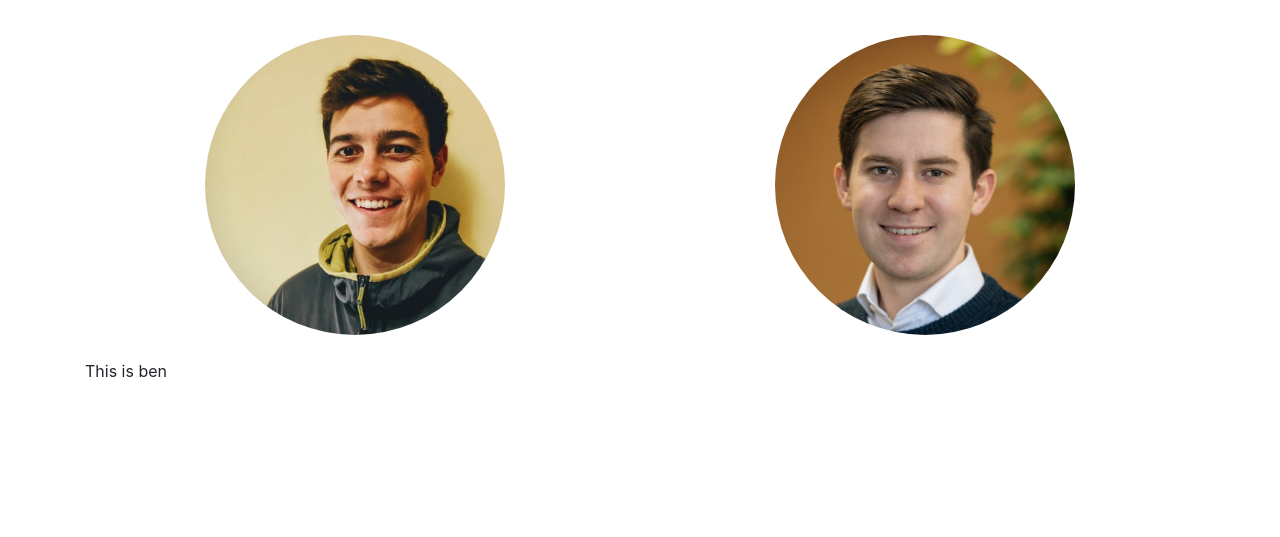
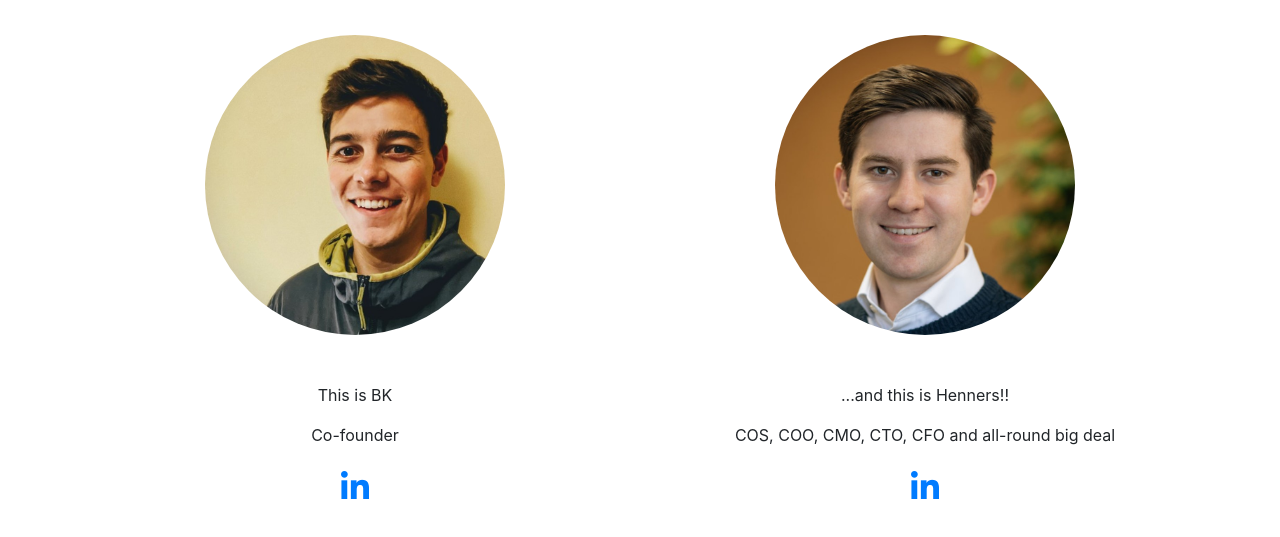
Before and after one commit to benkenneally/benkenneally.github.io, a plain HTML site: page about.html in a window 1280 px wide. Shown: the part 151-688 px from the top of the page. Drawn offline with nearby package versions, Linux system fonts and the light colour scheme.

Commit message:
Updated About page

```diff
--- a/about.html
+++ b/about.html
@@ -57,11 +57,27 @@
 	    <div class="col-md-6">
 	      <img src="img/ben.jpg" class="rounded-circle mx-auto d-block" width="300" height="300">
 	      <br>
-	      <p> This is ben </p>
+	      <br>
+	      <p align="center"> This is BK </p>
+	      <p align="center"> Co-founder
+	      	<br>
+	      	<br>
+	      	<a href="https://www.linkedin.com/in/ben-kenneally-6b77064b/"
+	      	<i class="fab fa-linkedin-in fa-2x"></i>
+	      </a>
 
 	    </div>
 	    <div class="col-md-6">
 	      <img src="img/henry.jpg" class="rounded-circle mx-auto d-block" width="300" height="300">
+	      <br>
+	      <br>
+	      <p align="center">...and this is Henners!!</p>
+	      <p align="center"> COS, COO, CMO, CTO, CFO and all-round big deal
+	      	<br>
+	      	<br>
+	      	<a href="https://www.linkedin.com/in/henry-hamilton-aa28a7a4/?originalSubdomain=uk"
+	      	<i class="fab fa-linkedin-in fa-2x"></i>
+	      </a>
 	    </div>
 	  </div>
 	</div>
```
